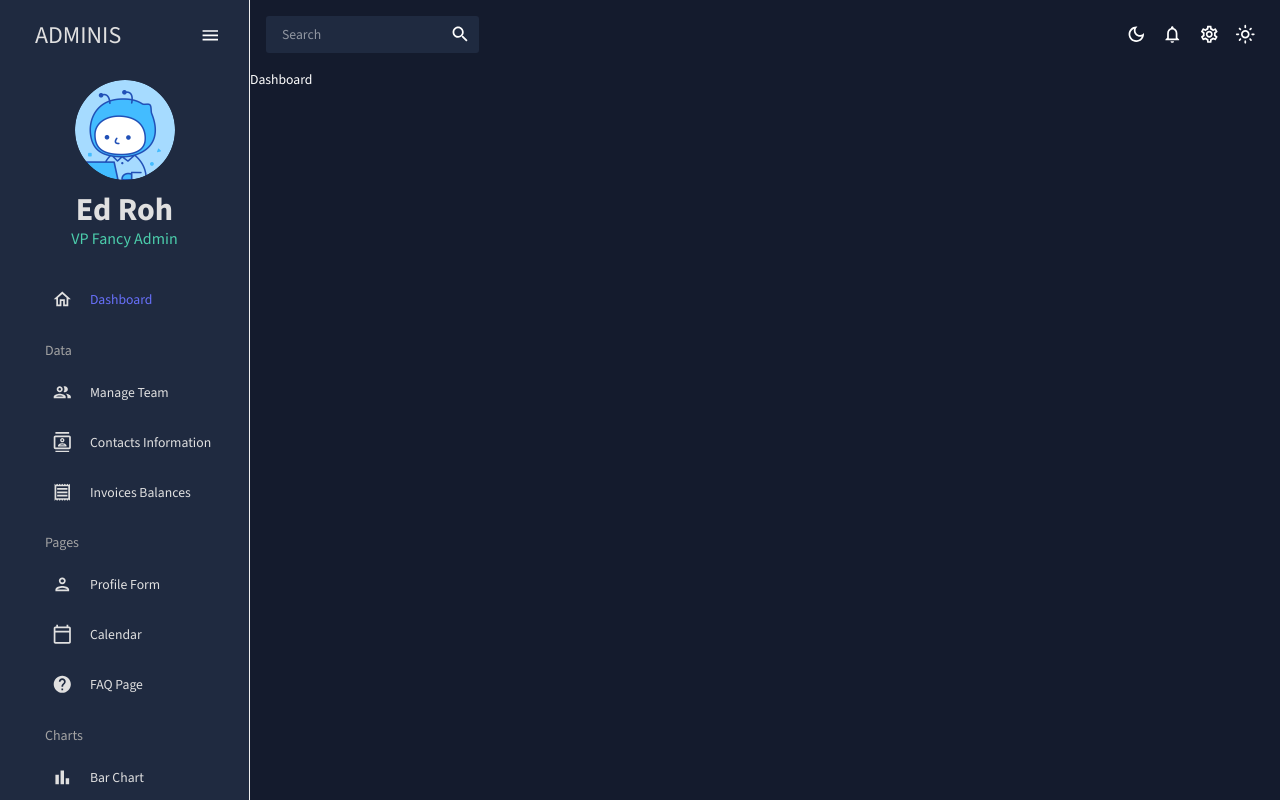
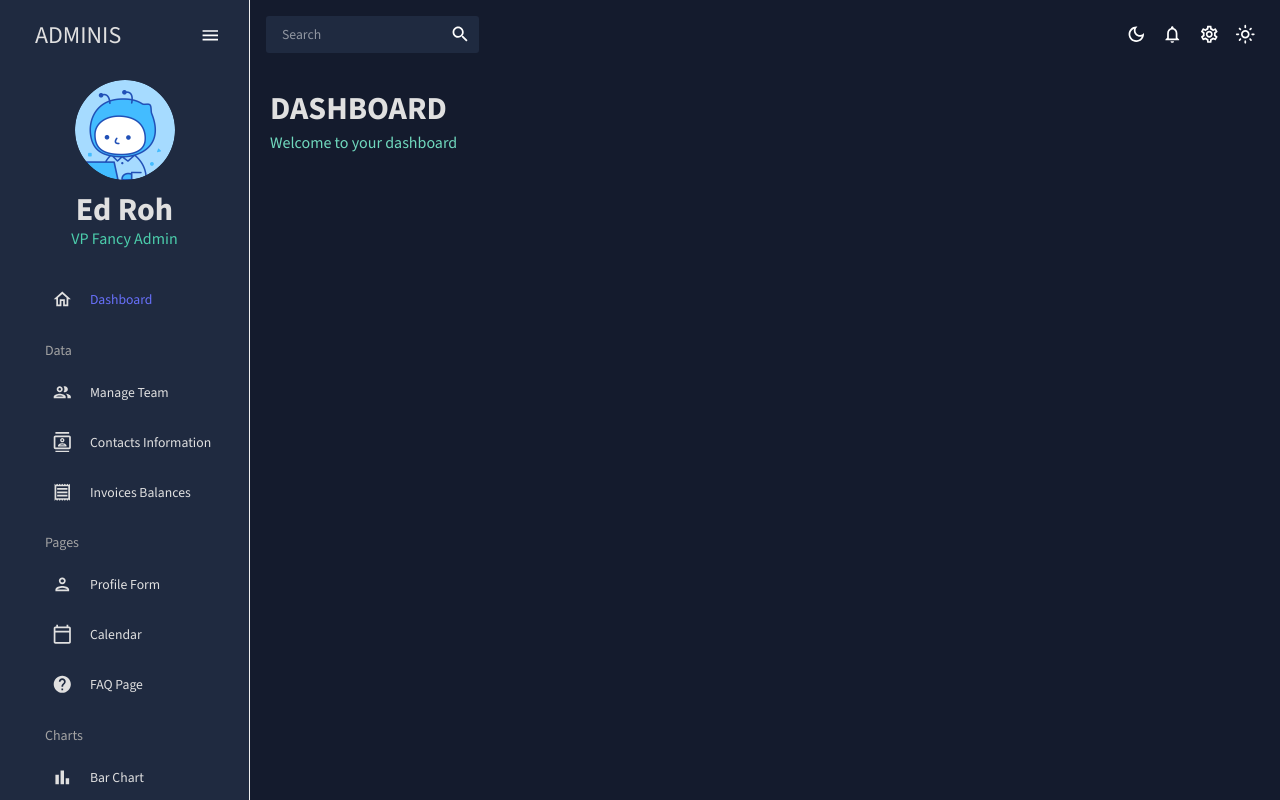
Before and after one commit to chenment/LP_react-mui-admin-dashboard-01, a React (Vite) app: page / in a window 1280 px wide. Built offline with nearby package versions, Linux system fonts and the light colour scheme.

Commit message:
Complete Header component

```diff
--- /dev/null
+++ b/src/components/Header.jsx
@@ -0,0 +1,25 @@
+import { Box, Typography, useTheme } from '@mui/material'
+import { tokens } from '../theme'
+
+const Header = ({ title, subtitle }) => {
+  const theme = useTheme()
+  const colors = tokens(theme.palette.mode)
+
+  return (
+    <Box mb="30px">
+      <Typography
+        variant="h2"
+        color={colors.grey[100]}
+        fontWeight="bold"
+        sx={{ mb: '5px' }}
+      >
+        {title}
+      </Typography>
+      <Typography variant="h5" color={colors.greenAccent[400]}>
+        {subtitle}
+      </Typography>
+    </Box>
+  )
+}
+
+export default Header
--- a/src/scenes/dashboard/index.jsx
+++ b/src/scenes/dashboard/index.jsx
@@ -1,7 +1,18 @@
-import React from 'react'
+import { Box } from '@mui/material'
+import Header from '../../components/Header'
 
 const Dashboard = () => {
-  return <div>Dashboard</div>
+  return (
+    <Box m="20px">
+      <Box
+        display={'flex'}
+        justifyContent={'space-between'}
+        alignItems={'center'}
+      >
+        <Header title="DASHBOARD" subtitle="Welcome to your dashboard" />
+      </Box>
+    </Box>
+  )
 }
 
 export default Dashboard
```
